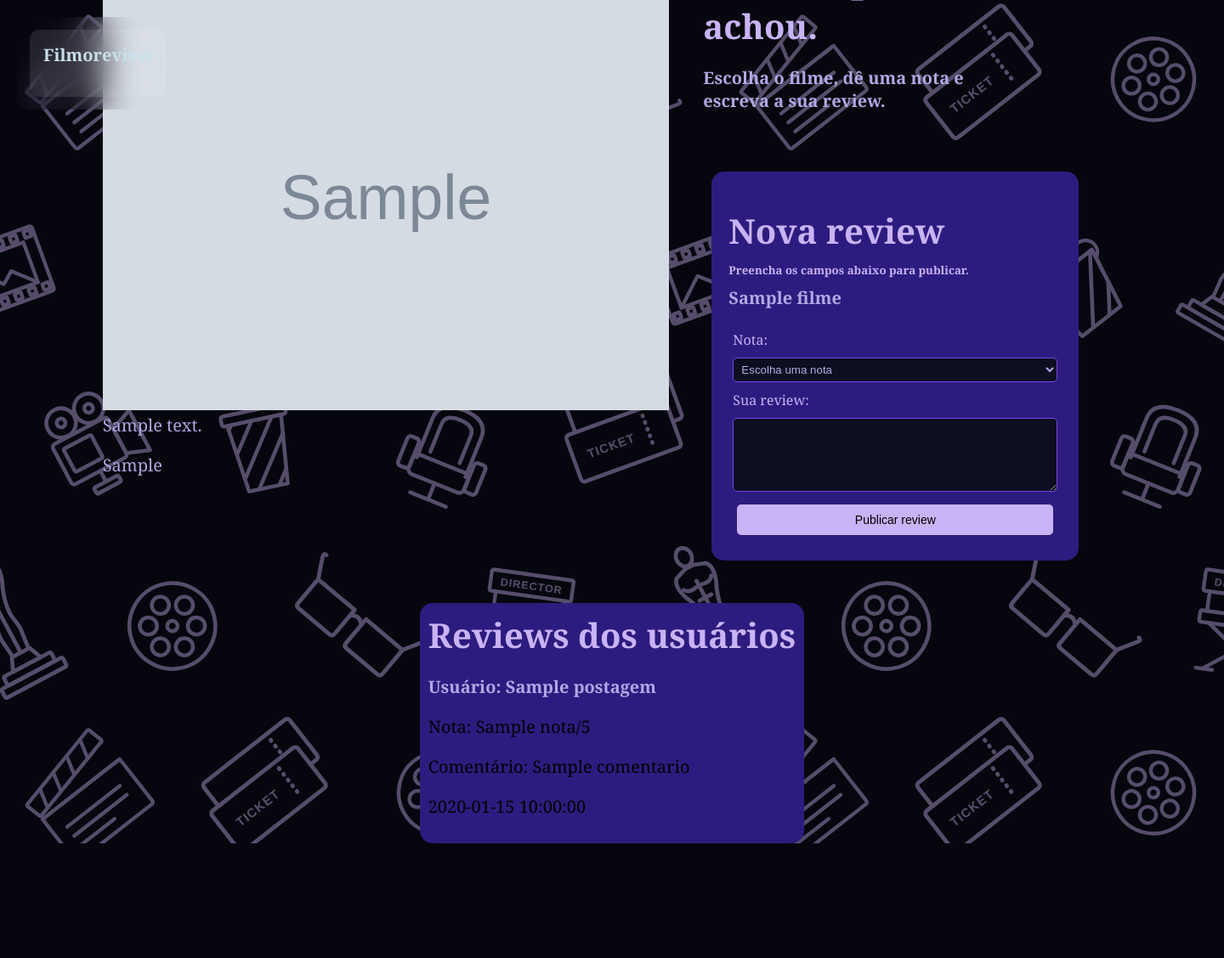
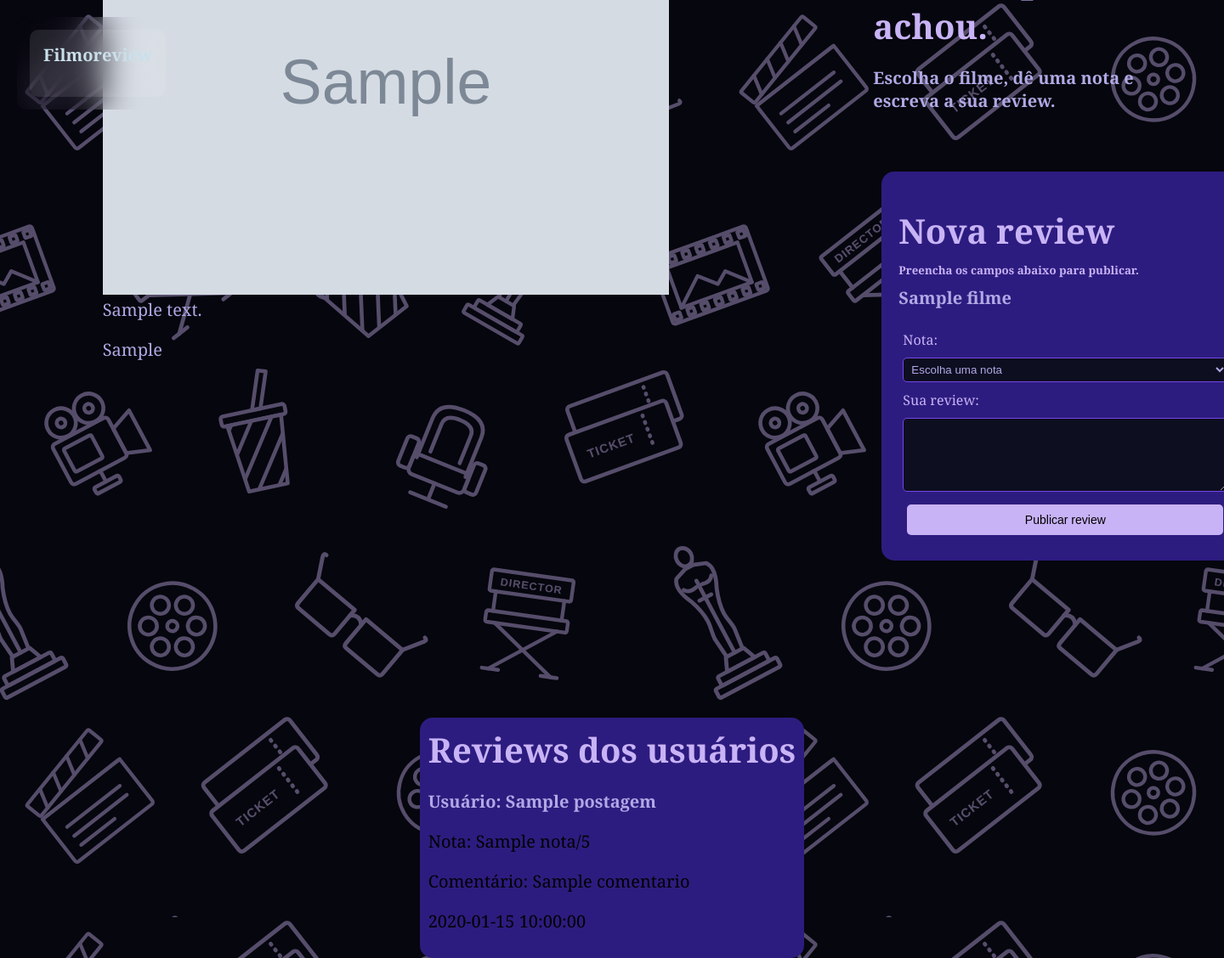
Before and after one commit to gustavokeyroz/Filmoreview, a Flask app: template app/blueprints/filmes/templates/detalheFilme.html in a window 1440 px wide; the page is wider, and only the part inside the window is pictured. Shown: that part at 85% size. Before the commit the page ends 993 px from the top of that part, so only its background shows below. Run offline with Flask 3, Linux system fonts and the light colour scheme; the template is opened without the code that fills it: most values are stand-ins (such as "Sample title", 1, 10 or a date in 2020); grey boxes marked "Sample" are stand-in pictures.

Commit message:
Adjust layout of review section in detalheFilme.css
Added margin to filmeDetalhes class for better layout.

```diff
--- a/app/blueprints/filmes/static/detalheFilme.css
+++ b/app/blueprints/filmes/static/detalheFilme.css
@@ -139,6 +139,7 @@ nav {
     padding-top: 100px;
 
     .filmeDetalhes {
+        margin: 200px;
         height: 100%;
         width: 100%;
     }
```
